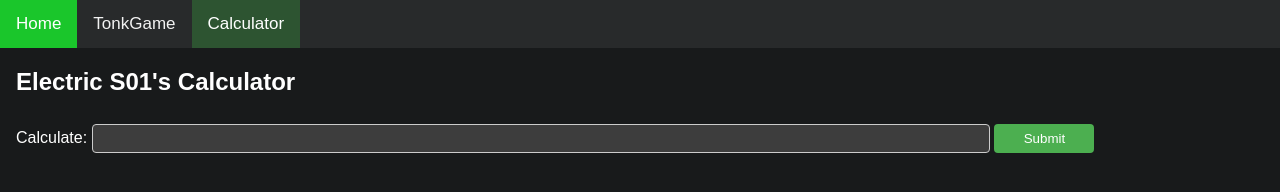
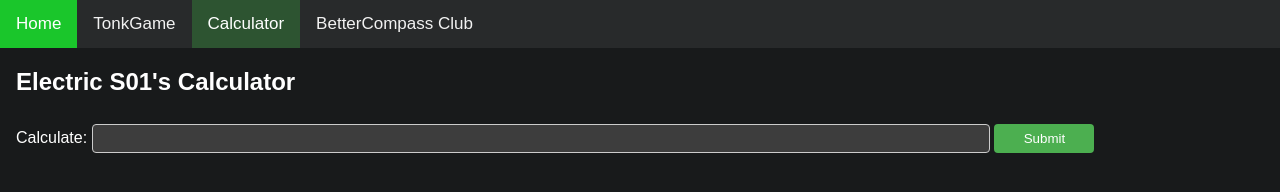
Before and after one commit to ElectricS01/electrics01.github.io, a plain HTML site: page calculator.html in a window 1280 px wide. Drawn offline with Linux system fonts and the light colour scheme.

Commit message:
30/9/2022

```diff
--- a/calculator.html
+++ b/calculator.html
@@ -42,6 +42,7 @@
     <a class="main" href="index.html">Home</a>
     <a href="tonkgame.html">TonkGame</a>
     <a class="active" href="calculator.html">Calculator</a>
+    <a href="https://bettercompassclub.netlify.app">BetterCompass Club</a>
 </div>
 <div style="padding-left:16px; padding-right:16px">
     <h2>Electric S01's Calculator</h2>
```
Also changed, not shown: index.html (+1 -0 lines), tonkgame.html (+1 -0 lines).
